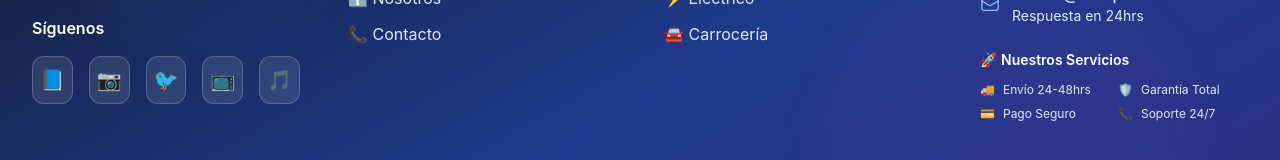
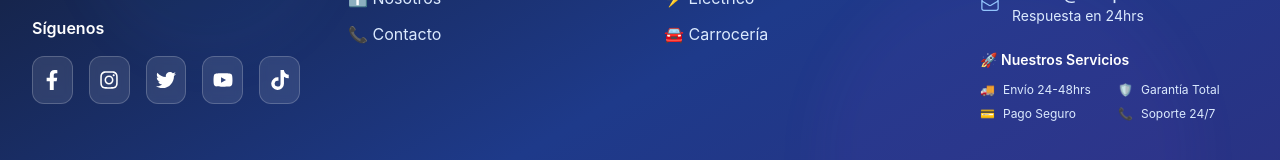
Before and after one commit to sharkz-dev/autopartsduoc, a React (Create React App) app in the folder client/: page / in a window 1280 px wide. Shown: the part 1266-1426 px from the top of the page. Built offline with nearby package versions, Linux system fonts and the light colour scheme; no server answers.

Commit message:
cambio iconos redes sociales

```diff
--- a/client/package.json
+++ b/client/package.json
@@ -16,6 +16,7 @@
     "react-dropzone": "^14.3.8",
     "react-hook-form": "^7.49.2",
     "react-hot-toast": "^2.5.2",
+    "react-icons": "^5.5.0",
     "react-router-dom": "^6.20.1",
     "react-scripts": "5.0.1",
     "swiper": "^11.2.7",
--- a/client/src/components/layout/Footer.js
+++ b/client/src/components/layout/Footer.js
@@ -1,5 +1,6 @@
 import React from 'react';
 import { Link } from 'react-router-dom';
+import { FaFacebookF, FaInstagram, FaTwitter, FaYoutube, FaTiktok } from 'react-icons/fa';
 import {
   TruckIcon,
   EnvelopeIcon,
@@ -61,31 +62,31 @@ const Footer = () => {
     {[
       {
         href: "https://facebook.com",
-                      icon: "📘",
+        icon: <FaFacebookF />,
         name: "Facebook",
         color: "hover:bg-blue-600"
       },
       {
         href: "https://instagram.com",
-                      icon: "📷",
+        icon: <FaInstagram />,
         name: "Instagram",
         color: "hover:bg-pink-600"
       },
       {
         href: "https://twitter.com",
-                      icon: "🐦",
+        icon: <FaTwitter />,
         name: "Twitter",
         color: "hover:bg-sky-500"
       },
       {
         href: "https://youtube.com",
-                      icon: "📺",
+        icon: <FaYoutube />,
         name: "YouTube",
         color: "hover:bg-red-600"
       },
       {
         href: "https://tiktok.com",
-                      icon: "🎵",
+        icon: <FaTiktok />,
         name: "TikTok",
         color: "hover:bg-black"
       }
```
Also changed, not shown: 2 other files (tests, documents, lock files or other folders). Lines whose indentation alone changed are shown as unchanged.
